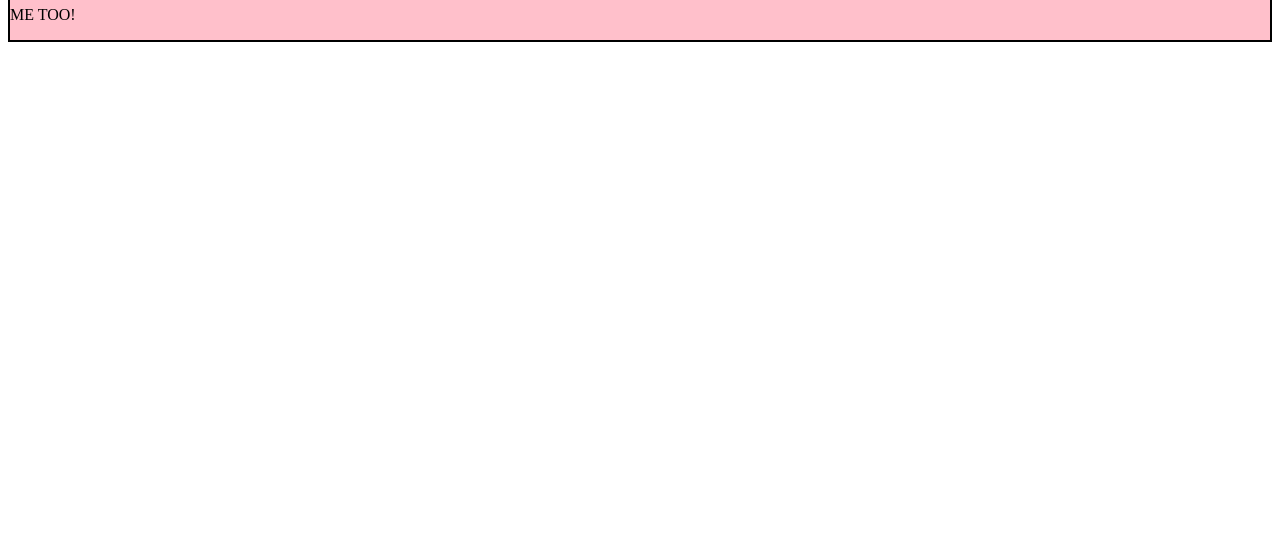
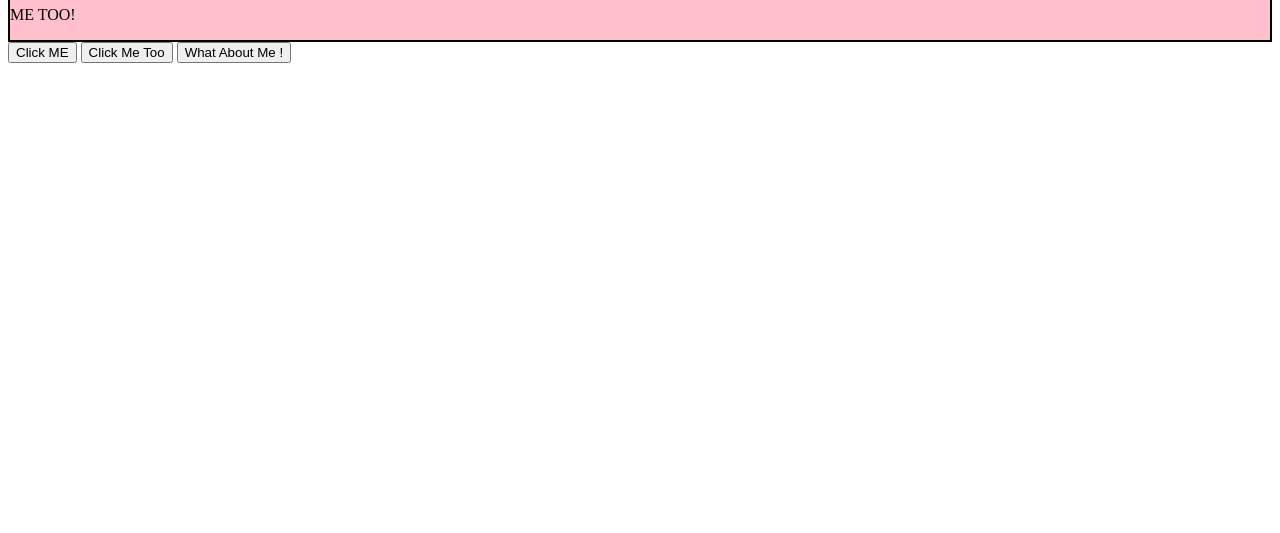
Before and after one commit to theeglaze/Odin-Project, a plain HTML site: page editing-the-DOM/index.html in a window 1280 px wide. Shown: the part 267-800 px from the top of the page. Drawn offline with Linux system fonts and the light colour scheme.

Commit message:
Adding Events and Event Listeners

```diff
--- a/editing-the-DOM/DOM-edits.js
+++ b/editing-the-DOM/DOM-edits.js
@@ -29,3 +29,15 @@ boxPara.textContent = "ME TOO!";
 box.appendChild(boxHead)
 box.appendChild(boxPara);
 container.appendChild(box);
+
+// Button
+
+function alertFunction(){
+    alert("YAY1 YOU DID IT!");
+}
+
+const btn = document.querySelector('#btn');
+btn.onclick =alertFunction;
+
+const btn1 = document.querySelector('#btn1');
+btn1.addEventListener('click',function(e){e.target.style.background ='blue'});
--- a/editing-the-DOM/index.html
+++ b/editing-the-DOM/index.html
@@ -16,6 +16,12 @@
         THE TITLE OF YOUR WEBPAGE
         </h1>
         <div id="container"></div>
+
+        <button onclick ="alertFunction()"> Click ME </button>
+
+        <button id="btn"> Click Me Too</button>
+
+        <button id="btn1"> What About Me !</button>
     </body>
 
     <script></script>
```
